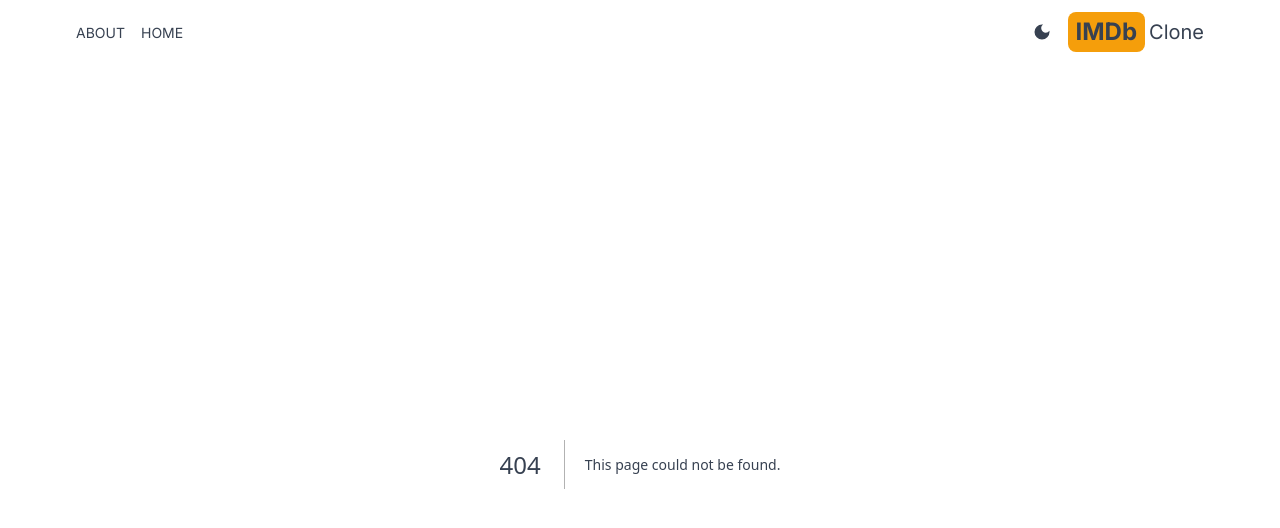
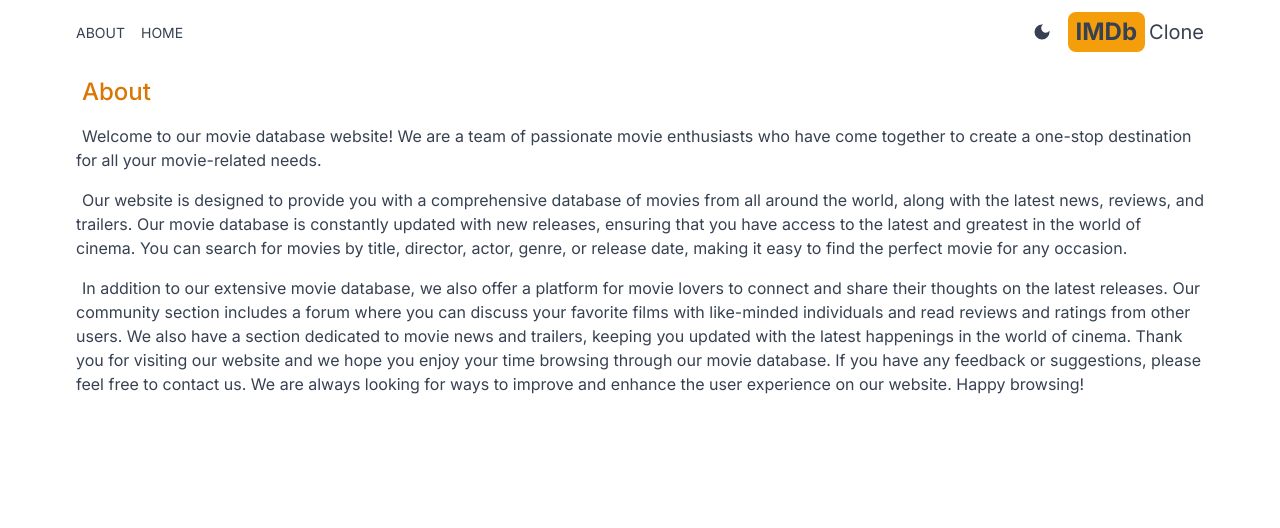
Before and after one commit to narges-rameh/imdb, a Next.js app: page /about in a window 1280 px wide. Before the commit this address had no page. Shown: the top 528 px of the page. Built offline with nearby package versions, Linux system fonts and the light colour scheme.

Commit message:
about page created

```diff
--- /dev/null
+++ b/src/app/about/page.jsx
@@ -0,0 +1,38 @@
+
+export default function About() {
+  return (
+    <div className="max-w-6xl mx-auto p-3 space-y-4 indent-1.5">
+        <h1 className="text-2xl font-medium text-amber-600">About</h1>
+
+        <p>
+         Welcome to our movie database website! We are a team of passionate movie
+        enthusiasts who have come together to create a one-stop destination for
+        all your movie-related needs.
+      </p>
+
+      <p>
+         Our website is designed to provide you with a comprehensive database of
+        movies from all around the world, along with the latest news, reviews,
+        and trailers. Our movie database is constantly updated with new
+        releases, ensuring that you have access to the latest and greatest in
+        the world of cinema. You can search for movies by title, director,
+        actor, genre, or release date, making it easy to find the perfect movie
+        for any occasion.
+      </p>
+
+      <p>
+         In addition to our extensive movie database, we also offer a platform
+        for movie lovers to connect and share their thoughts on the latest
+        releases. Our community section includes a forum where you can discuss
+        your favorite films with like-minded individuals and read reviews and
+        ratings from other users. We also have a section dedicated to movie news
+        and trailers, keeping you updated with the latest happenings in the
+        world of cinema. Thank you for visiting our website and we hope you
+        enjoy your time browsing through our movie database. If you have any
+        feedback or suggestions, please feel free to contact us. We are always
+        looking for ways to improve and enhance the user experience on our
+        website. Happy browsing!
+      </p>
+    </div>
+  )
+}
--- a/src/app/layout.js
+++ b/src/app/layout.js
@@ -7,8 +7,8 @@ import Providers from "./Providers";
 const inter = Inter({ subsets: ["latin"] });
 
 export const metadata = {
-  title: "IMDB",
-  description: "An imdb clone with nextjs",
+  title: "IMDb clone",
+  description: "An IMDb clone with nextjs",
 };
 
 export default function RootLayout({ children }) {
```
